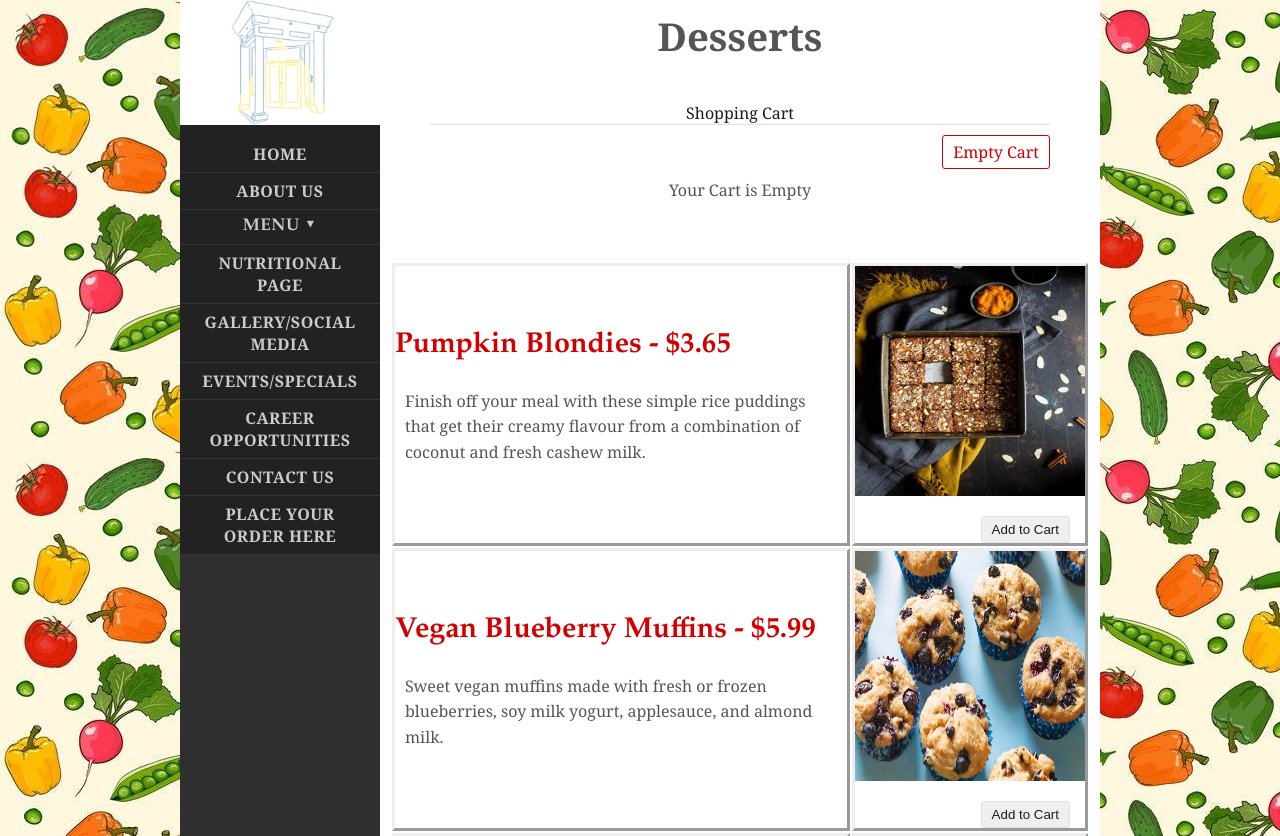
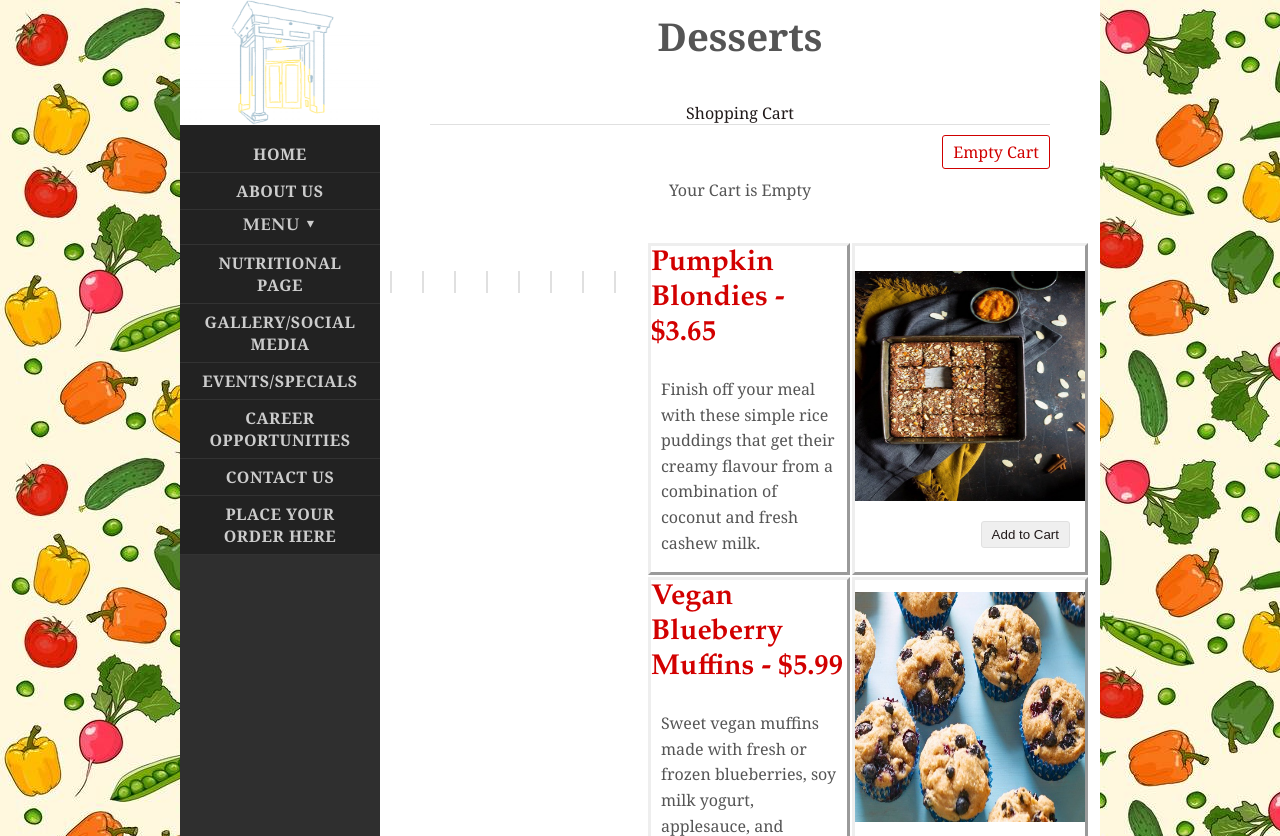
Before and after one commit to gelder11/ProjectMMTest, a PHP site: page /desserts.php in a window 1280 px wide. Shown: the top 836 px of the page. Run offline with PHP 8.4, Linux system fonts and the light colour scheme; data comes from the database, SQL or seed files in the repository.

Commit message:
First Netbeans Project Upload Prototype for Magnificent Mushroom

```diff
--- a/styles.css
+++ b/styles.css
@@ -5,6 +5,7 @@ body {
     margin: 0px auto;
     background-image: url("assets/Vegetable_Background.jpg");
     padding: 0px;
+    //background//: #222;
     font-family: Georgia, "Times New Roman", Times, serif;
     font-size: 1.0em;
     color: #555;
@@ -14,7 +15,9 @@ body {
 	margin: 40px;
 }
 
-
+#product-grid {
+	margin: 40px;
+}
 
 #shopping-cart table {
 	width: 100%;
@@ -58,7 +61,12 @@ body {
 	margin-bottom: 18px;
 }
 
-
+.product-item {
+	float: left;
+	background: #ffffff;
+	margin: 30px 30px 0px 0px;
+	border: #E0E0E0 1px solid;
+}
 
 .product-image {
 	height: 155px;
```
